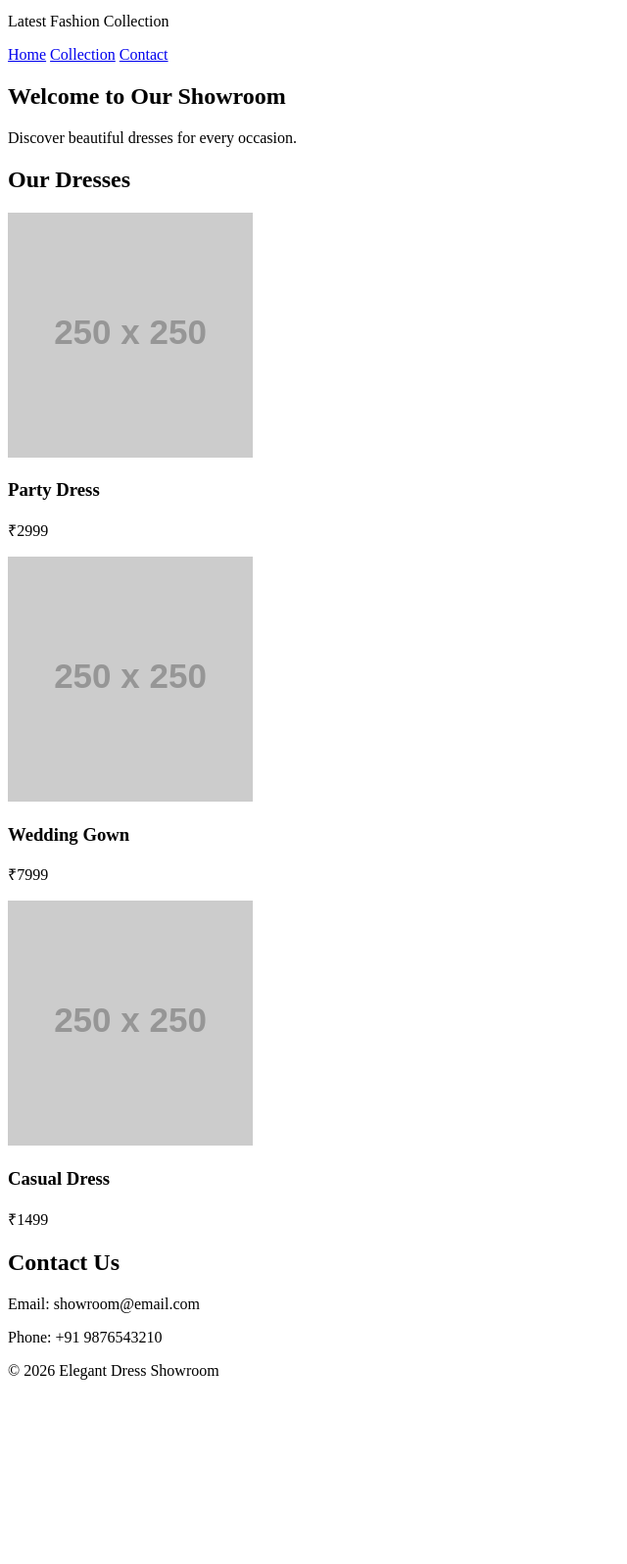
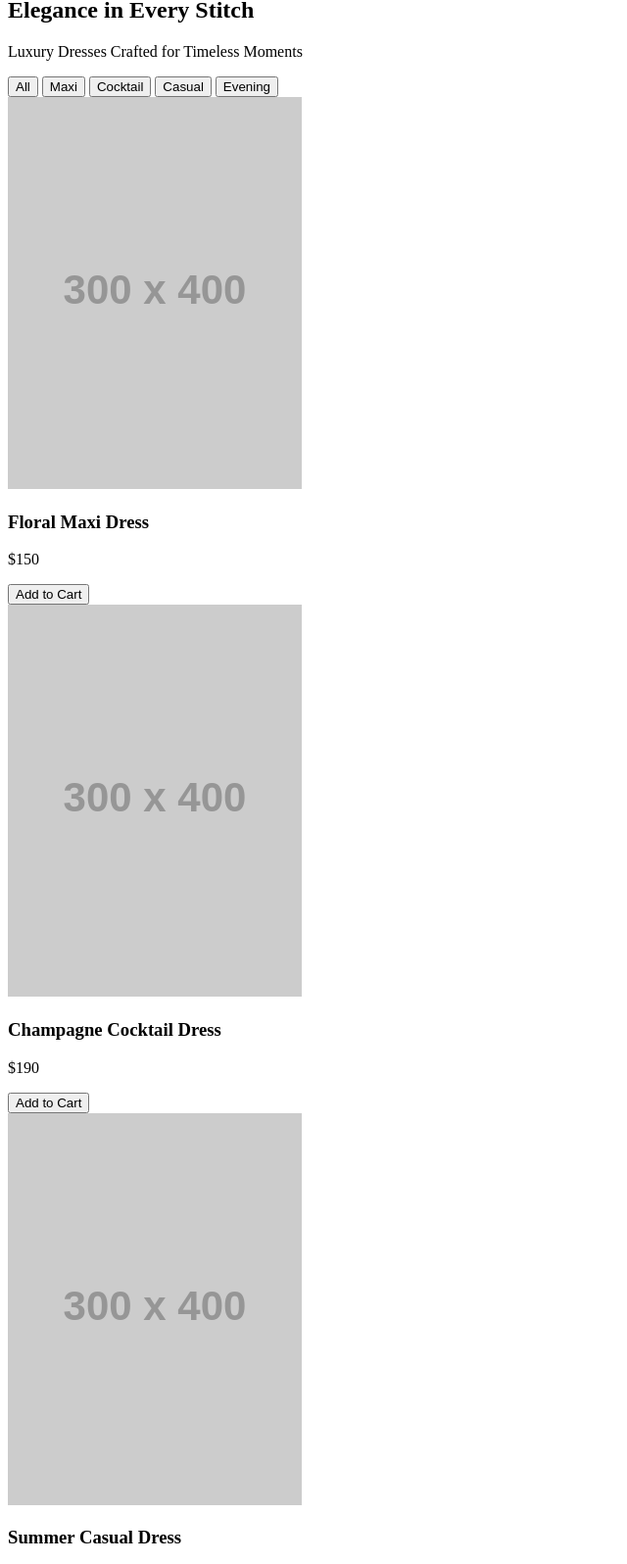
Before and after one commit to hrmndeep06/dress-showroom, a plain HTML site: page index.html in a window 1280 px wide. Shown: the part 67-1663 px from the top of the page at 98% size, without its empty margins (0-640 px from the left). Before the commit the page ends 1491 px from the top, so only its background shows below. Drawn offline with Linux system fonts and the light colour scheme; placeholder pictures from the web are drawn by us.

Commit message:
Update HTML structure and content for Velvet Vows

```diff
--- a/index.html
+++ b/index.html
@@ -1,60 +1,163 @@
 <!DOCTYPE html>
-<html>
+<html lang="en">
+
 <head>
-<title>Elegant Dress Showroom</title>
+
+<meta charset="UTF-8">
+<meta name="viewport" content="width=device-width, initial-scale=1.0">
+
+<title>Velvet Vows Boutique</title>
+
 <link rel="stylesheet" href="style.css">
+
 </head>
 
 <body>
 
 <header>
-<h1>Elegant Dress Showroom</h1>
-<p>Latest Fashion Collection</p>
+
+<div class="logo">Velvet Vows</div>
+
+<nav>
+<a href="#hero">Home</a>
+<a href="#shop">Shop</a>
+<a href="#footer">Contact</a>
+</nav>
+
 </header>
 
-<nav>
-<a href="#home">Home</a>
-<a href="#collection">Collection</a>
-<a href="#contact">Contact</a>
-</nav>
 
-<section id="home">
-<h2>Welcome to Our Showroom</h2>
-<p>Discover beautiful dresses for every occasion.</p>
-</section>
+<!-- HERO SECTION -->
 
-<section id="collection">
-<h2>Our Dresses</h2>
+<section class="hero" id="hero">
 
-<div class="dress">
-<img src="https://via.placeholder.com/250">
-<h3>Party Dress</h3>
-<p>₹2999</p>
-</div>
+<div class="hero-text">
 
-<div class="dress">
-<img src="https://via.placeholder.com/250">
-<h3>Wedding Gown</h3>
-<p>₹7999</p>
-</div>
+<h1>Elegance in Every Stitch</h1>
+<p>Luxury Dresses Crafted for Timeless Moments</p>
 
-<div class="dress">
-<img src="https://via.placeholder.com/250">
-<h3>Casual Dress</h3>
-<p>₹1499</p>
 </div>
 
 </section>
 
-<section id="contact">
-<h2>Contact Us</h2>
-<p>Email: showroom@email.com</p>
-<p>Phone: +91 9876543210</p>
+
+
+<!-- CATEGORY FILTER -->
+
+<section class="filters">
+
+<button onclick="filterProducts('all')">All</button>
+<button onclick="filterProducts('maxi')">Maxi</button>
+<button onclick="filterProducts('cocktail')">Cocktail</button>
+<button onclick="filterProducts('casual')">Casual</button>
+<button onclick="filterProducts('evening')">Evening</button>
+
 </section>
 
-<footer>
-<p>© 2026 Elegant Dress Showroom</p>
+
+
+<!-- PRODUCTS -->
+
+<section class="products" id="shop">
+
+
+<div class="product maxi">
+
+<!-- photo idea: pastel flowing maxi dress outdoor -->
+
+<img src="https://via.placeholder.com/300x400">
+
+<h3>Floral Maxi Dress</h3>
+<p class="price">$150</p>
+
+<button onclick="addCart()">Add to Cart</button>
+
+</div>
+
+
+
+<div class="product cocktail">
+
+<!-- photo idea: champagne satin cocktail dress studio -->
+
+<img src="https://via.placeholder.com/300x400">
+
+<h3>Champagne Cocktail Dress</h3>
+<p class="price">$190</p>
+
+<button onclick="addCart()">Add to Cart</button>
+
+</div>
+
+
+
+<div class="product casual">
+
+<!-- photo idea: light summer casual dress -->
+
+<img src="https://via.placeholder.com/300x400">
+
+<h3>Summer Casual Dress</h3>
+<p class="price">$120</p>
+
+<button onclick="addCart()">Add to Cart</button>
+
+</div>
+
+
+
+<div class="product evening">
+
+<!-- photo idea: black velvet evening gown dramatic lighting -->
+
+<img src="https://via.placeholder.com/300x400">
+
+<h3>Velvet Evening Gown</h3>
+<p class="price">$260</p>
+
+<button onclick="addCart()">Add to Cart</button>
+
+</div>
+
+</section>
+
+
+
+<!-- CART -->
+
+<div class="cart">
+
+🛒 Cart: <span id="cart">0</span>
+
+</div>
+
+
+
+<!-- WHATSAPP ORDER BUTTON -->
+
+<a class="whatsapp"
+href="https://wa.me/919876543210"
+target="_blank">
+
+Order on WhatsApp
+
+</a>
+
+
+
+<footer id="footer">
+
+<h2>Velvet Vows</h2>
+
+<p>Luxury Fashion Boutique</p>
+
+<p>© 2026 Velvet Vows</p>
+
 </footer>
+
+
+
+<script src="script.js"></script>
 
 </body>
 </html>
```
